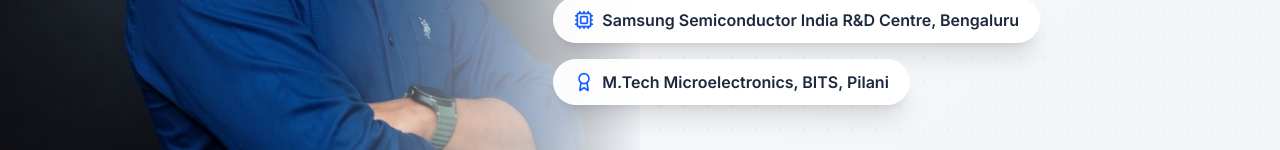
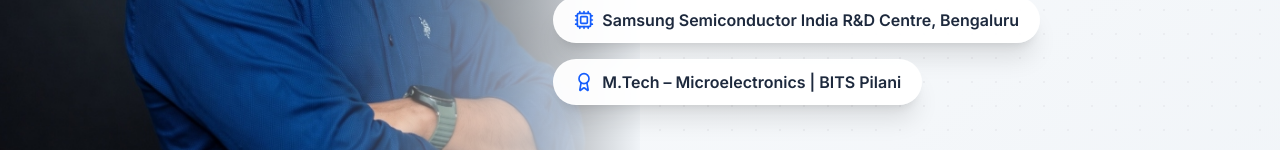
Before and after one commit to atendra11maurya/chia_and_wifi, a React (Vite) app: page / in a window 1280 px wide. Shown: the part 650-800 px from the top of the page. Built offline with nearby package versions, Linux system fonts and the light colour scheme.

Commit message:
Update second tag text to M.Tech – Microelectronics | BITS Pilani

```diff
--- a/src/components/Hero.tsx
+++ b/src/components/Hero.tsx
@@ -90,7 +90,7 @@
                 </span>
                 <span className="inline-flex items-center gap-2 px-5 py-2.5 rounded-full bg-white/95 border border-white/40 shadow-xl hover:bg-white hover:scale-[1.03] active:scale-[0.98] transition-all duration-300 ease-out">
                   <Award className="w-4 h-4 md:w-5 md:h-5 text-blue-600" />
-                  <span>M.Tech Microelectronics, BITS, Pilani</span>
+                  <span>M.Tech – Microelectronics | BITS Pilani</span>
                 </span>
               </div>
             </motion.div>
```
